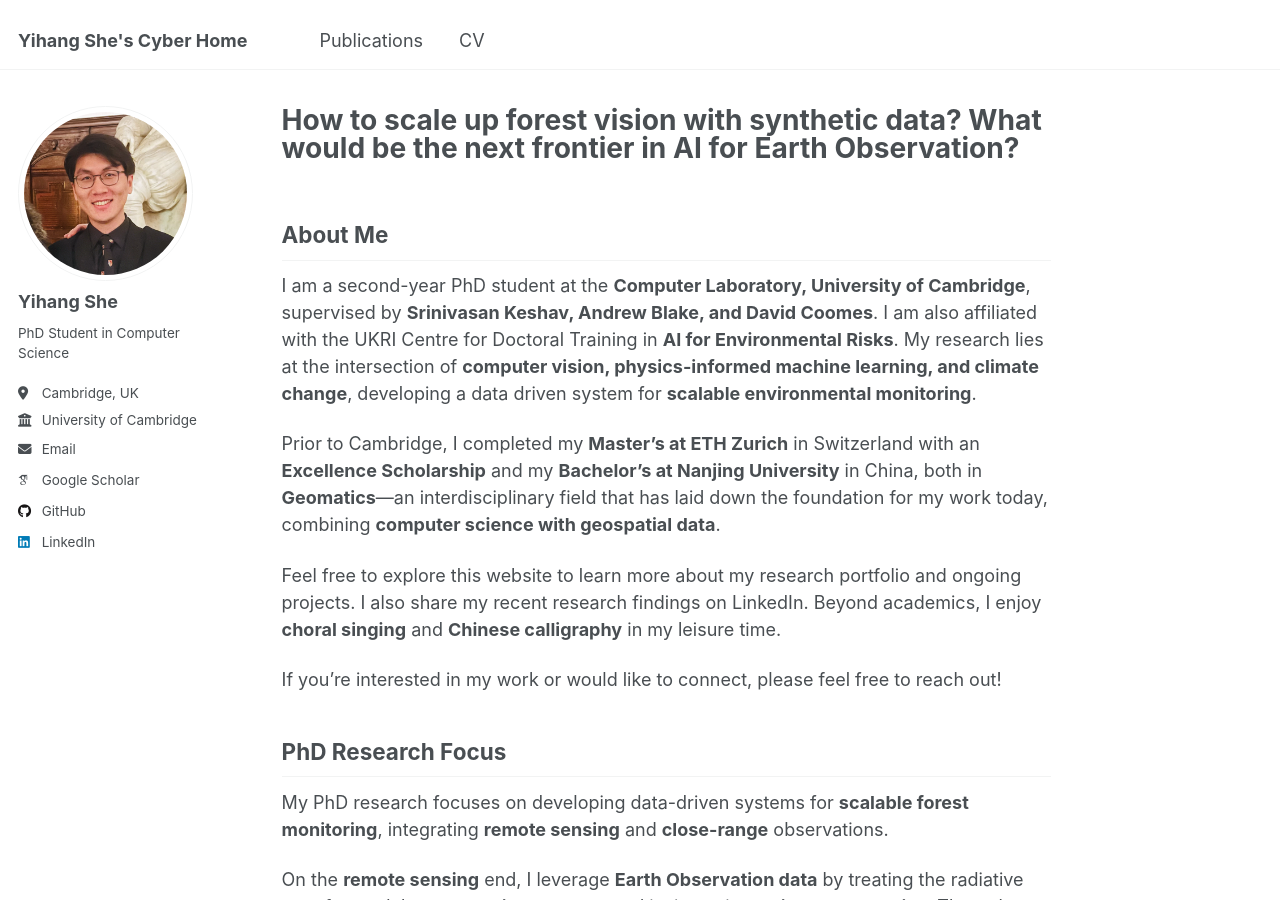
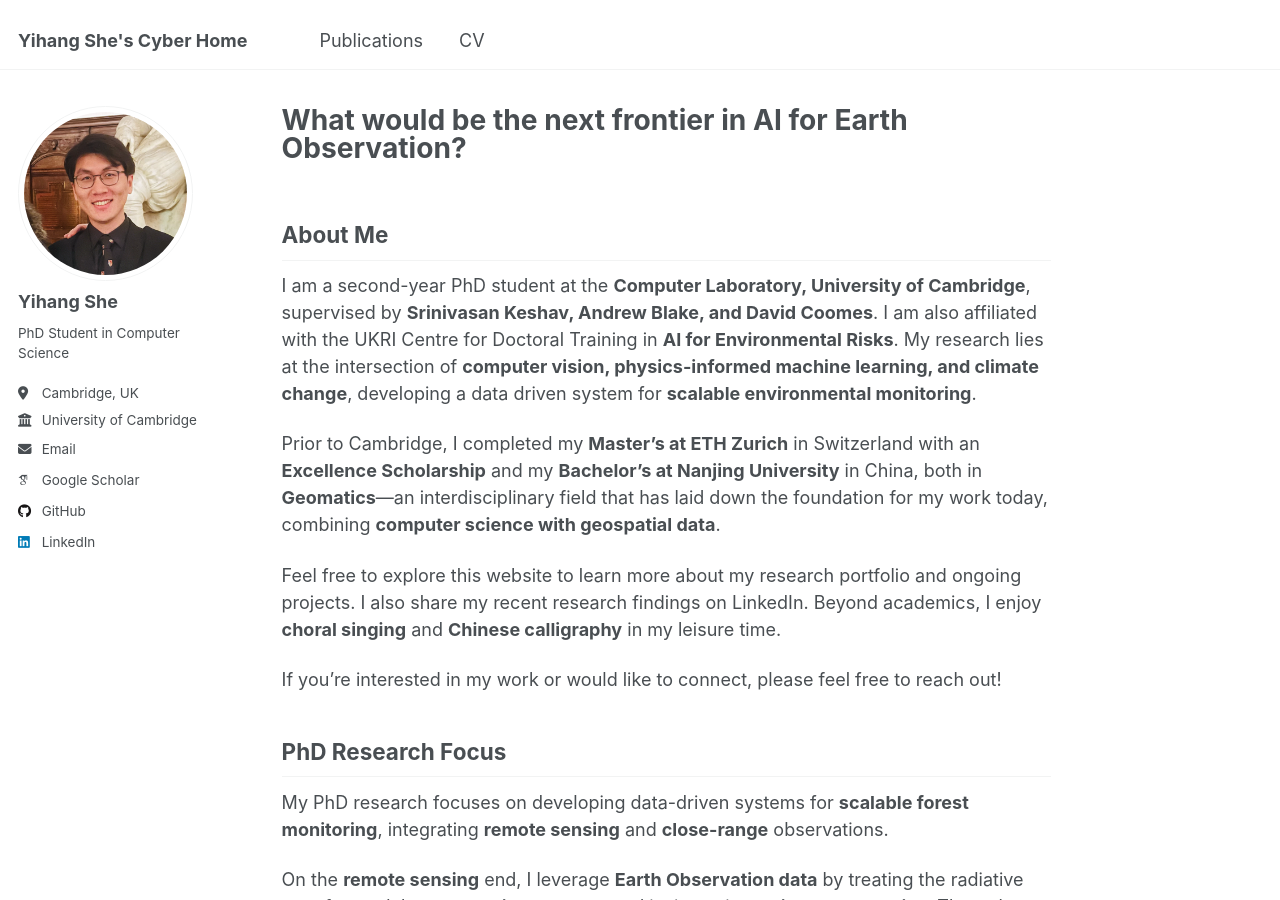
Before and after one commit to yihshe/yihshe.github.io, a Jekyll site: the page built from _pages/about.md, in a window 1280 px wide and 900 px high. Built offline with Jekyll 4.4.1, drawn with Linux system fonts in a browser that asks for light colours; some web fonts are replaced.

Commit message:
title updated

```diff
--- a/_pages/about.md
+++ b/_pages/about.md
@@ -1,6 +1,6 @@
 ---
 permalink: /
-title: "How to scale up forest vision with synthetic data? What would be the next frontier in AI for Earth Observation?"
+title: "What would be the next frontier in AI for Earth Observation?"
 author_profile: true
 redirect_from:
   - /about/
```
